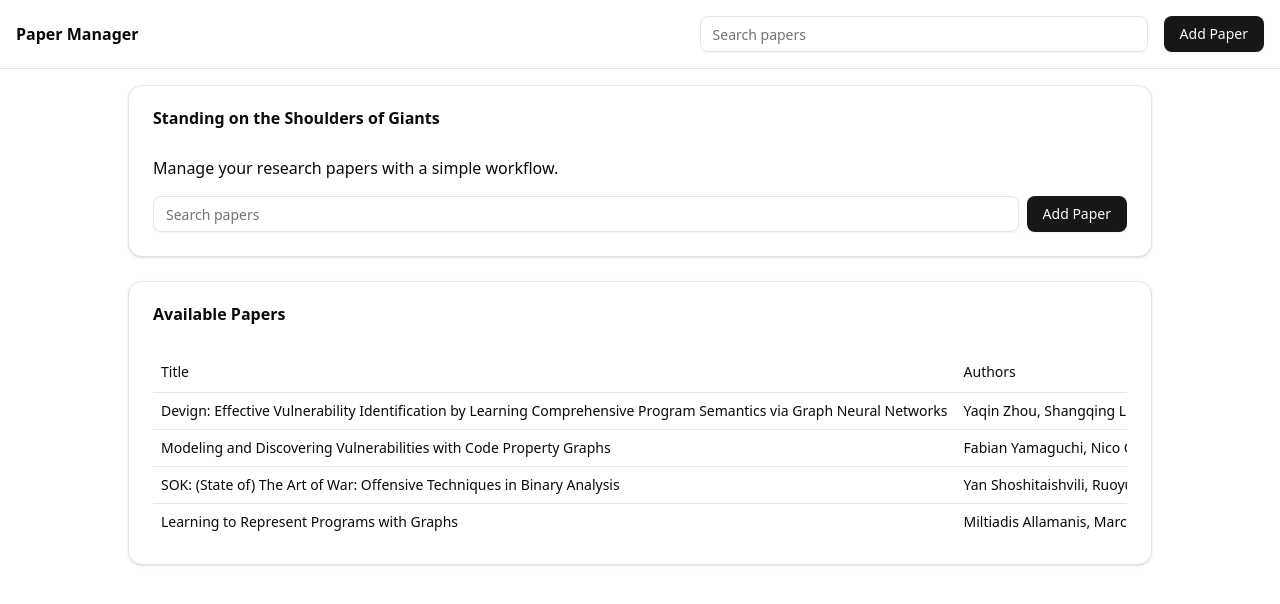
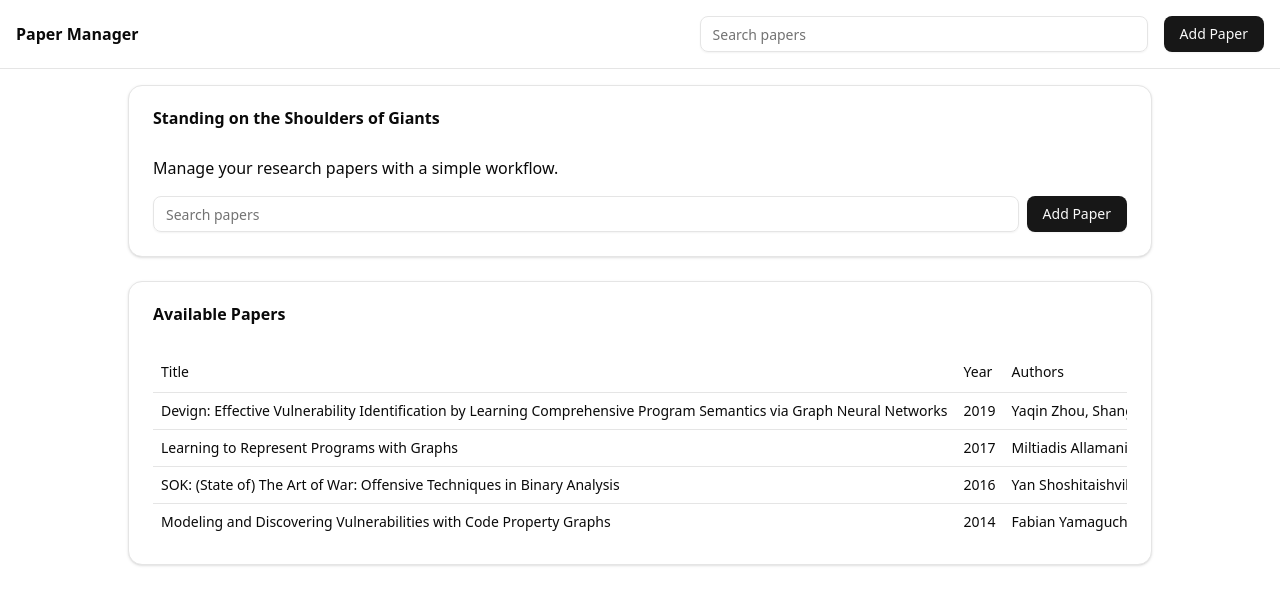
Before and after one commit to yoseio/giants, a Next.js app: page / in a window 1280 px wide. Shown: the top 604 px of the page. Built offline with nearby package versions, Linux system fonts and the light colour scheme.

Commit message:
Show and sort papers by year (#57)

```diff
--- a/app/page.tsx
+++ b/app/page.tsx
@@ -10,11 +10,20 @@ import {
   TableHeader,
   TableRow,
 } from "@/components/ui/table";
-import { listPaperIds, getPaper } from "@/lib/papers";
+import { listPaperIds, getPaper, PaperWithId } from "@/lib/papers";
 
 export default async function Home() {
   const ids = await listPaperIds();
-  const papers = await Promise.all(ids.map((id) => getPaper(id)));
+  const papers: PaperWithId[] = (
+    await Promise.all(
+      ids.map(async (id) => {
+        const paper = await getPaper(id);
+        return paper ? { id, ...paper } : null;
+      }),
+    )
+  ).filter(Boolean) as PaperWithId[];
+
+  papers.sort((a, b) => (b.year ?? 0) - (a.year ?? 0));
 
   return (
     <main className="container mx-auto p-4 space-y-6">
@@ -44,18 +53,19 @@ export default async function Home() {
               <TableHeader>
                 <TableRow>
                   <TableHead>Title</TableHead>
+                  <TableHead>Year</TableHead>
                   <TableHead>Authors</TableHead>
                 </TableRow>
               </TableHeader>
               <TableBody>
-                {papers.map((paper, i) => {
-                  if (!paper) return null;
+                {papers.map((paper) => {
                   const authors = paper.authors.map((a) => a.name).join(", ");
                   return (
-                    <TableRow key={ids[i]}>
+                    <TableRow key={paper.id}>
                       <TableCell>
-                        <Link href={`/papers/${ids[i]}`}>{paper.title}</Link>
+                        <Link href={`/papers/${paper.id}`}>{paper.title}</Link>
                       </TableCell>
+                      <TableCell>{paper.year ?? ""}</TableCell>
                       <TableCell>{authors}</TableCell>
                     </TableRow>
                   );
```
